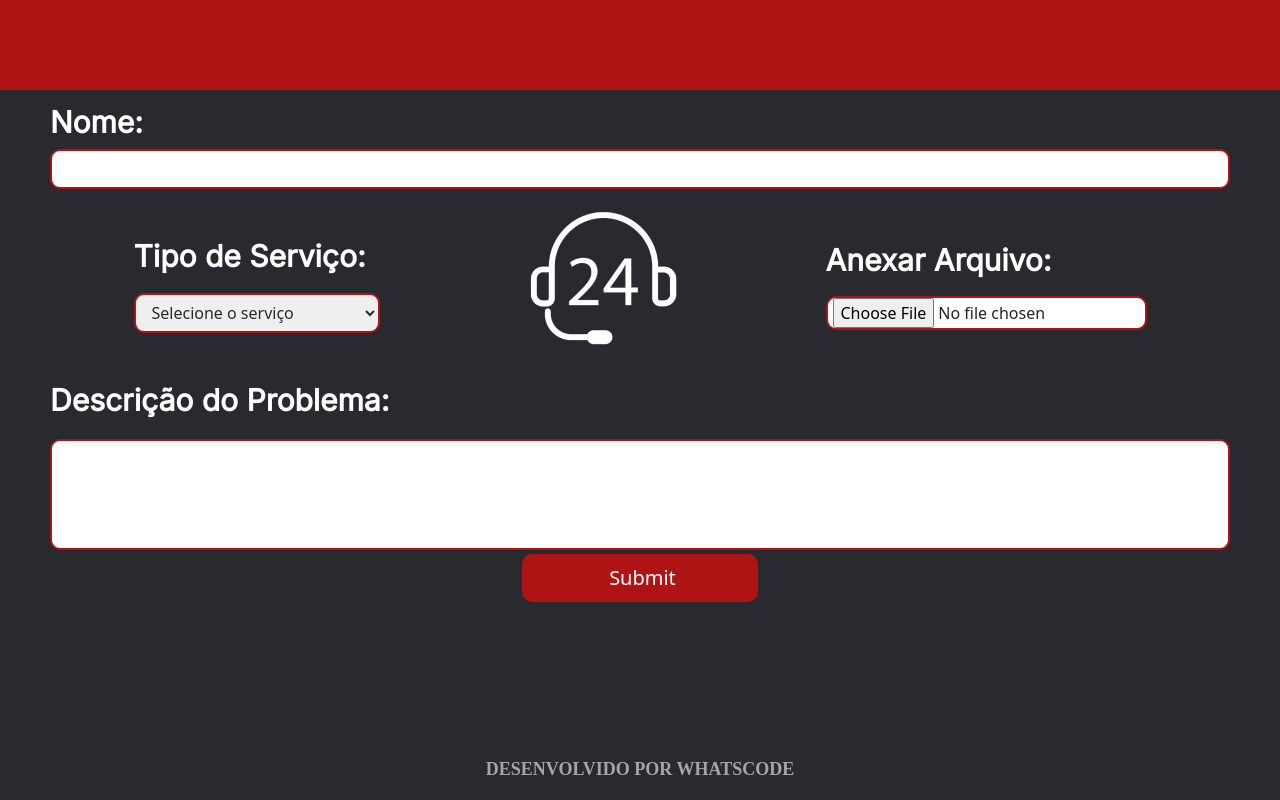
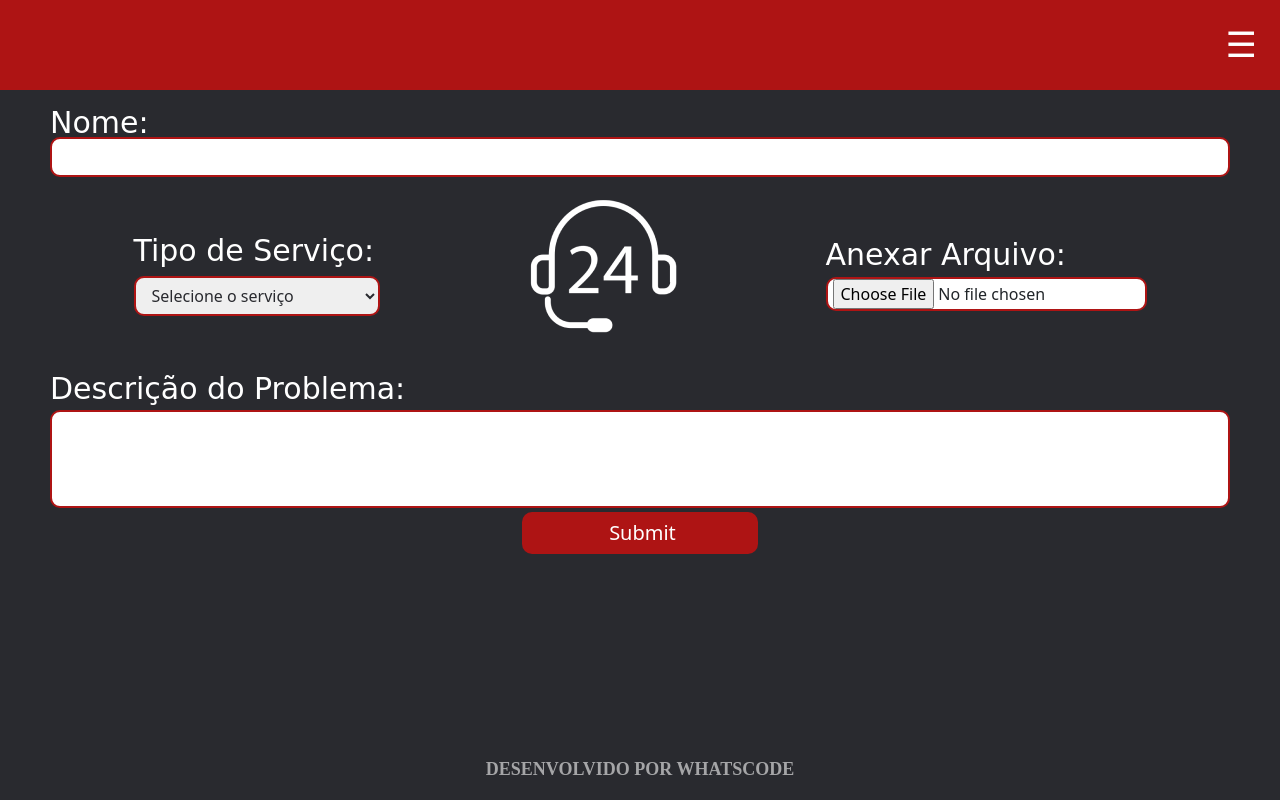
Before and after one commit to whatscodeg3/API-DSM-ServiceDesk, a Flask app: template src/templates/form_usuario_solicitacao.html in a window 1280 px wide. Run offline with Flask 2, Linux system fonts and the light colour scheme; the template is opened without the code that fills it, so the values that code supplies are empty; some web fonts are replaced.

Commit message:
footer feito e menu do header adicionado

```diff
--- a/src/static/css/form_usuario_solicitacao.css
+++ b/src/static/css/form_usuario_solicitacao.css
@@ -1,3 +1,5 @@
+@import url('http://fonts.cdnfonts.com/css/coolvetica-2');
+
 *{
     margin: 0px;
     padding: 0px;
@@ -19,9 +21,14 @@ body{
 }
 
 header{
+    display: flex;
+    align-items: center;
+    justify-content: flex-end;
     background-color: #ae1414;
     width: 100%;
     height: 90px;
+    padding: 0% 1.8%;
+    font-family: 'coolvetica', cursive;
 }
 
 main{
@@ -42,8 +49,7 @@ p{
     color: #fff;
     margin-top: 10px;
     font-size: 30px;
-    font-family: Inter, sans-serif;
-    font-weight: bold;
+    font-family: 'coolvetica', cursive;
 }
 
 input{
@@ -64,7 +70,7 @@ select{
     height: 40px;
     border: 2px solid rgb(174, 20, 20);
     display: flex;
-    margin-top: -1%;
+    margin-top: -2%;
     border-radius: 10px;
 }
 
@@ -74,7 +80,7 @@ select{
     font-size: 1rem;
     color: #292A2F;
     border: 2px solid rgb(174, 20, 20);
-    margin-top: -1%;
+    margin-top: -5%;
     border-radius: 10px;
     outline: 0px;
 }
@@ -82,7 +88,7 @@ select{
 .input_file{
     border: 2px solid rgb(174, 20, 20);
     background-color: #fff;
-    margin-top: -1%;
+    margin-top: -5%;
     border-radius: 10px;
 }
 
@@ -117,6 +123,8 @@ textarea{
     width: 100%;
     border-radius: 10px;
     padding: 0px 5px;
+    margin-top: -1.5%;
+
 }
 
 #submit{
@@ -138,6 +146,9 @@ textarea{
 footer{
     position: absolute;
     bottom: 0;
+    width: 100%;
+    text-align: center;
+    padding-top: 2%;
 }
 
 #p_footer{
@@ -146,9 +157,73 @@ footer{
     font-weight: 700;
     font-size: 18px;
     line-height: 29px;
-    display: flex;
-    align-items: center;
-    text-align: center;
     font-variant: small-caps;
     color: rgba(255, 255, 255, 0.58);
 }
+
+.linha_footer{
+    background-color: #ae1414;
+    border: none;
+    height: 300px;
+}
+
+
+
+
+
+
+/*NAV BAR */
+
+.sidenav {
+    height: 100%;
+    width: 0;
+    position: fixed;
+    z-index: 1;
+    top: 0;
+    right: 0;
+    background-color: white;
+    overflow-x: hidden;
+    transition: 0.5s;
+    padding-top: 60px;
+  }
+
+  .sidenav a {
+    padding: 8px 8px 8px 32px;
+    text-decoration: none;
+    font-size: 25px;
+    color: #292A2F;
+    display: block;
+    transition: 0.1s;
+
+  }
+
+  .sidenav a:hover {
+    color: #666666;
+  }
+
+  .sidenav .closebtn {
+    position: absolute;
+    top: 0;
+    right: 25px;
+    font-size: 36px;
+    margin-left: 50px;
+  }
+
+  .icon_nav_style{
+      font-size: 35px;
+      cursor: pointer;
+      color: #fff;
+
+  }
+
+  #hr_black{
+      color: black;
+  }
+
+
+  @media screen and (max-height: 450px) {
+    .sidenav {padding-top: 15px;}
+    .sidenav a {font-size: 18px;}
+  }
+
+  /* FIM DA NAVBAR*/
--- a/src/templates/form_usuario_solicitacao.html
+++ b/src/templates/form_usuario_solicitacao.html
@@ -14,8 +14,37 @@
 <body>
 
     <header>
-        <div></div>
-    </header>
+        <div>
+            <div id="mySidenav" class="sidenav">
+                <a href="javascript:void(0)" class="closebtn" onclick="closeNav()">&times;</a>
+                <hr id="hr_black">
+                <a href="#">Home</a>
+                <hr id="hr_black">
+                <a href="#">Nova Solicitação</a>
+                <hr id="hr_black">
+                <a href="#">Histórico</a>
+                <hr id="hr_black">
+                <a href="#">Sair</a>
+                <hr id="hr_black">
+              </div>
+        </div>
+
+            <span class="icon_nav_style" onclick="openNav()">&#9776;</span>
+
+            <script>
+                function openNav() {
+                document.getElementById("mySidenav").style.width = "250px";
+                }
+
+                function closeNav() {
+                document.getElementById("mySidenav").style.width = "0";
+                }
+            </script>
+
+        </header>
+
+
+
 
     <main>
         <form>
```
